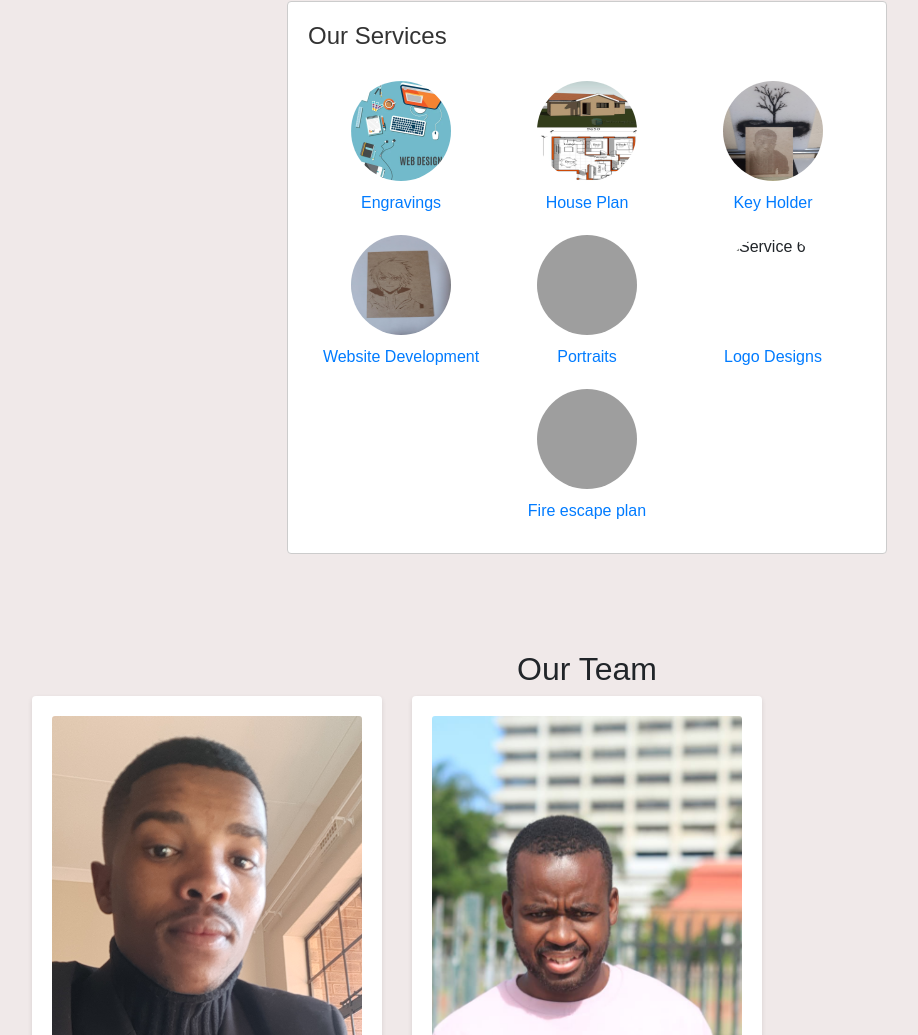
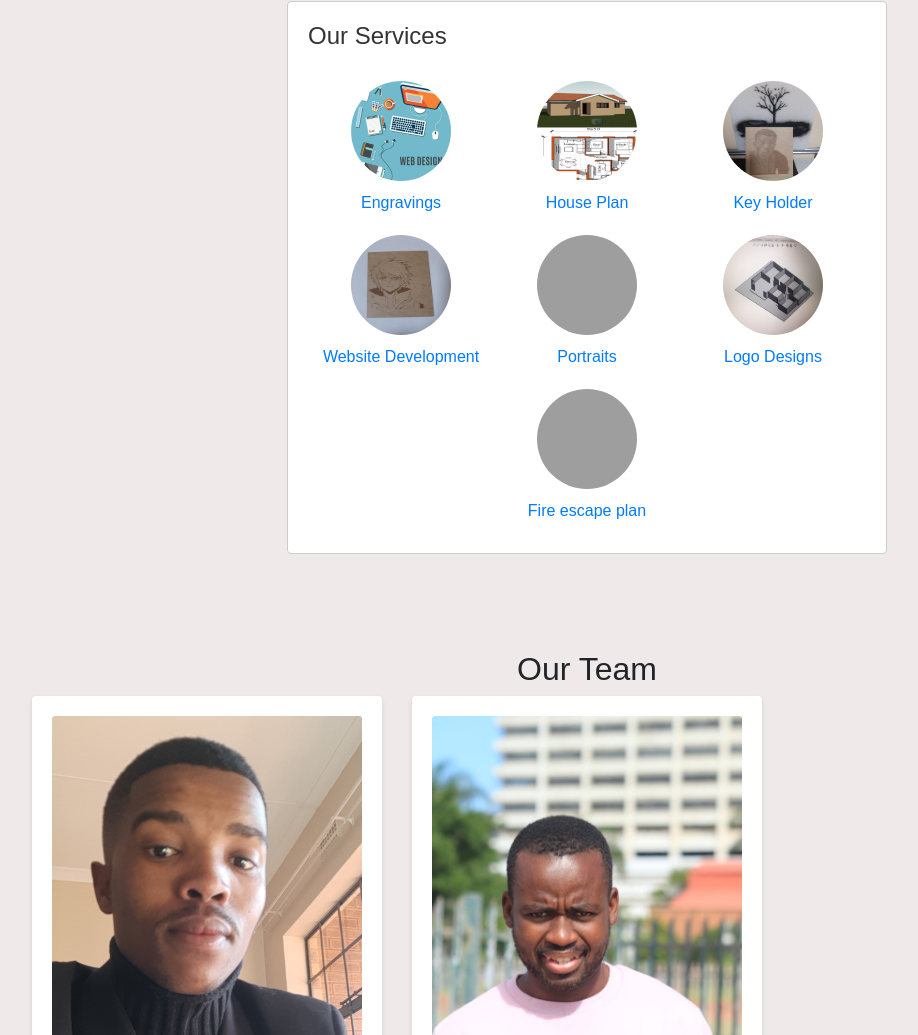
Before and after one commit to SIRAMRULWA/De-lensa, a plain HTML site: page index.html in a window 1280 px wide. Shown: the part 725-1760 px from the top of the page, without its empty margins (53-971 px from the left). Drawn offline with nearby package versions, Linux system fonts and the light colour scheme; grey boxes are pictures that could not be loaded.

Commit message:
Update index.html

```diff
--- a/index.html
+++ b/index.html
@@ -234,7 +234,7 @@
         <a href="service5.src="service5.jpghtml">Portraits</a>
       </div>
       <div class="service-item">
-        <img src="Houseplan2.jpg" alt="Service 6">
+        <img src="Houseplan1.jpg" alt="Service 6">
         <a href="Logos.html">Logo Designs</a>
       </div>
       <div class="service-item">
```
